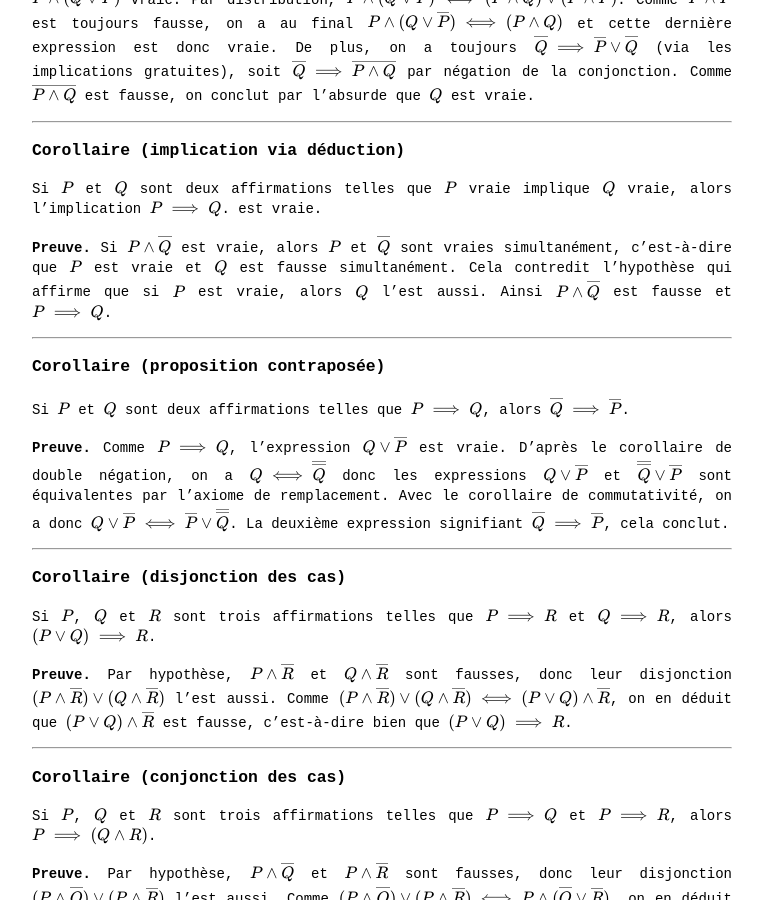
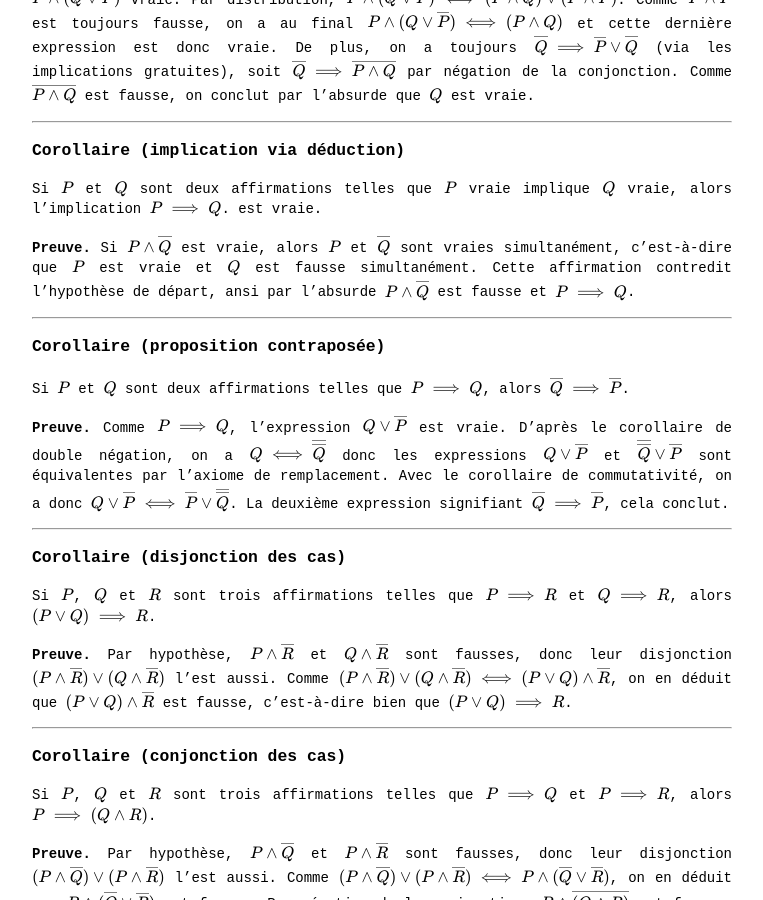
Before and after one commit to Thrallherd/AlgebraExNihilo, a Jekyll site: the page built from logic_cor.md, in a window 1280 px wide and 900 px high, scrolled down 2207 px. Shown: the whole window, without its empty margins (258-1021 px from the left). Built offline with Jekyll 4.4.1, drawn with Linux system fonts in a browser that asks for light colours; formulas are drawn with MathJax 3.

Commit message:
Update logic_cor.md

```diff
--- a/logic_cor.md
+++ b/logic_cor.md
@@ -82,7 +82,7 @@ __________
 Si $$P$$ et $$Q$$ sont deux affirmations telles que $$P$$ vraie implique $$Q$$ vraie, alors l'implication $$P \implies Q$$. est vraie.
 
 
-**Preuve.** Si $$P \land \overline Q$$ est vraie, alors $$P$$ et $$\overline Q$$ sont vraies simultanément, c'est-à-dire que $$P$$ est vraie et $$Q$$ est fausse simultanément. Cela contredit l'hypothèse qui affirme que si $$P$$ est vraie, alors $$Q$$ l'est aussi. Ainsi $$P \land \overline Q$$ est fausse et $$P \implies Q$$.
+**Preuve.** Si $$P \land \overline Q$$ est vraie, alors $$P$$ et $$\overline Q$$ sont vraies simultanément, c'est-à-dire que $$P$$ est vraie et $$Q$$ est fausse simultanément. Cette affirmation contredit l'hypothèse de départ, ansi par l'absurde $$P \land \overline Q$$ est fausse et $$P \implies Q$$.
 
 
 _____
```
